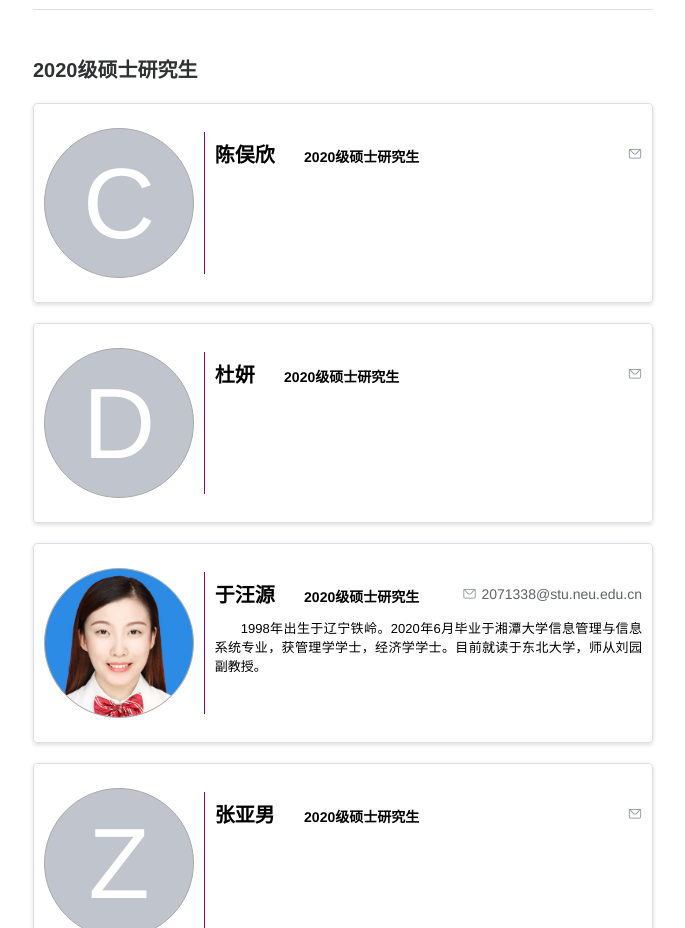
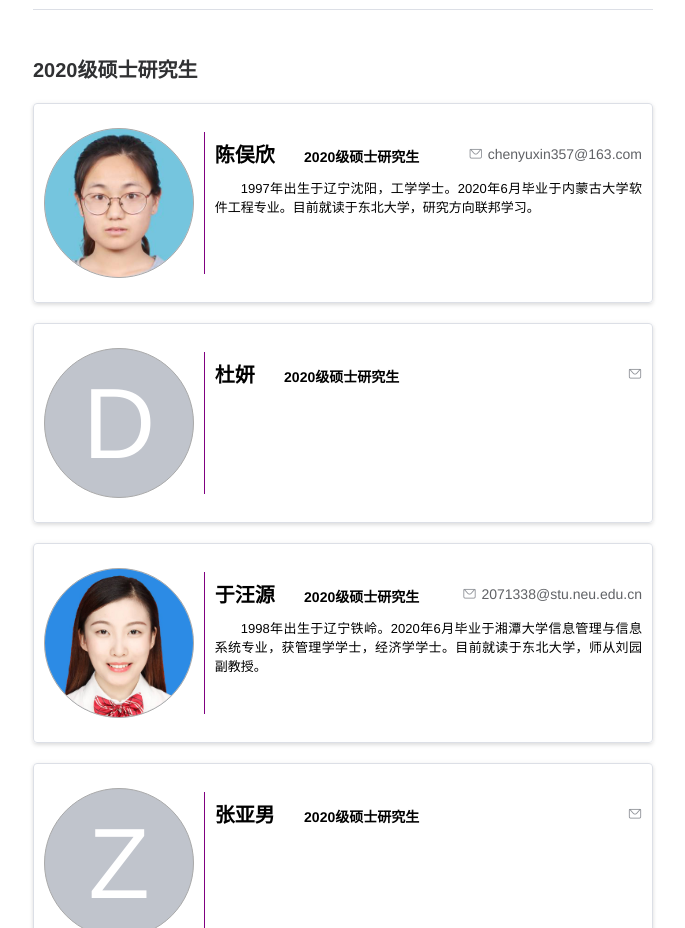
Before and after one commit to thothsun/blockchain-lab, a Nuxt app: page /members in a window 1280 px wide. Shown: the part 2140-3068 px from the top of the page, without its empty margins (417-1102 px from the left). Built offline with nearby package versions, Linux system fonts and the light colour scheme.

Commit message:
更新信息

```diff
--- a/pages/members.vue
+++ b/pages/members.vue
@@ -117,11 +117,11 @@
 
           <member
             name="陈俣欣"
-            avatar=""
+            avatar="/avatar/chenyuxin.jpg"
             letter="C"
             position="2020级硕士研究生"
-            email=""
-            description=""
+            email="chenyuxin357@163.com"
+            description="1997年出生于辽宁沈阳，工学学士。2020年6月毕业于内蒙古大学软件工程专业。目前就读于东北大学，研究方向联邦学习。"
           ></member>
 
           <member
```
Also changed, not shown: static/avatar/chenyuxin-1.jpeg (added), static/avatar/chenyuxin.jpg (added).
